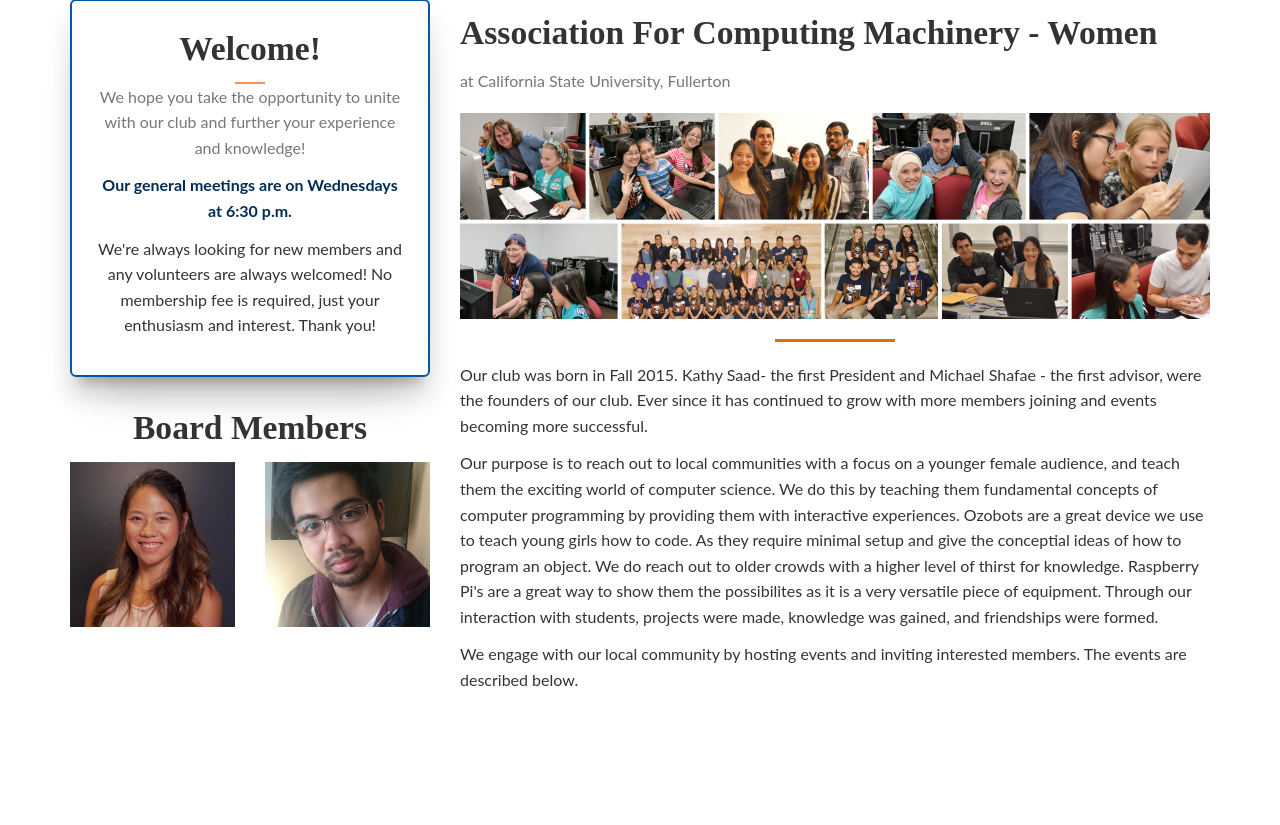
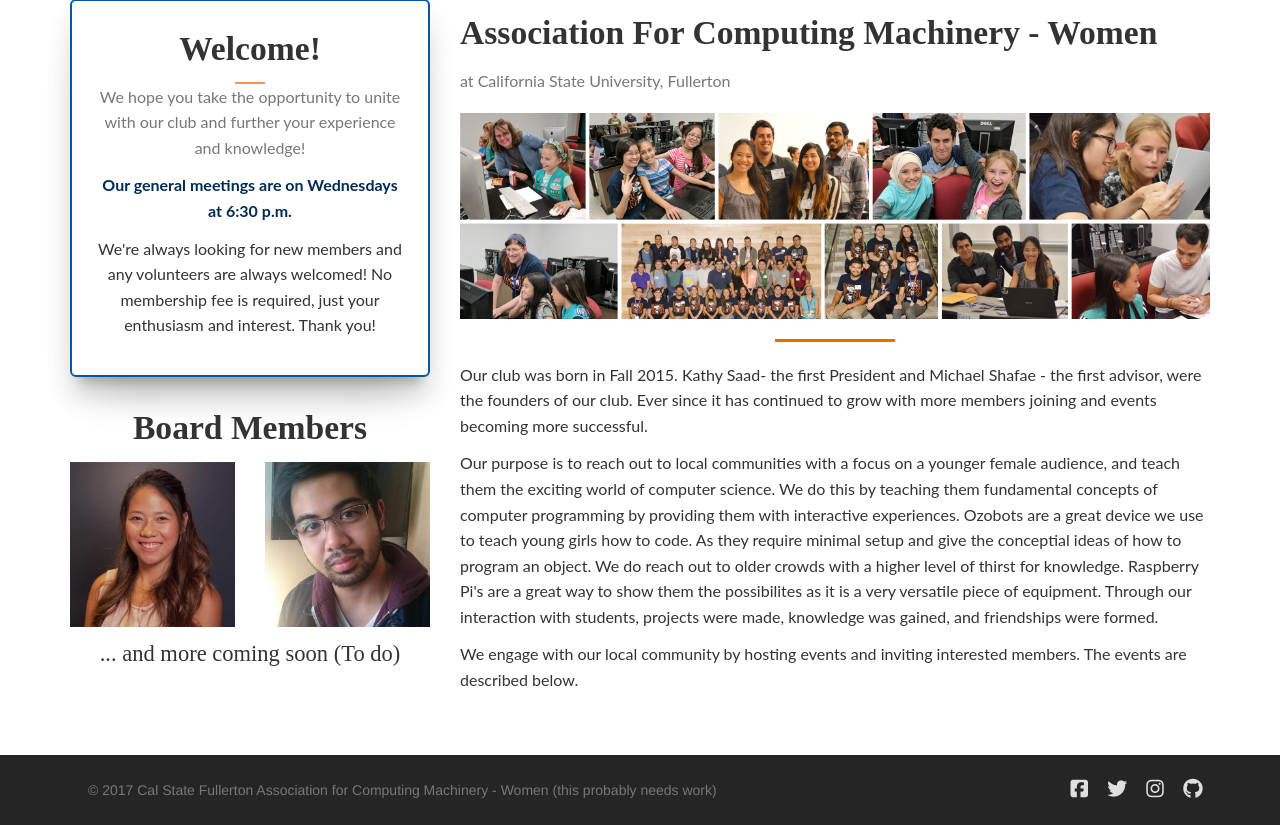
Before and after one commit to ACM-W/ACMW-refresh, a Flask app: page /about in a window 1280 px wide. Shown: the part 451-1276 px from the top of the page. Before the commit the page ends 1137 px from the top, so only its background shows below. Run offline with Flask 2, Linux system fonts and the light colour scheme; some libraries are stand-ins or nearby versions; some web fonts are replaced.

Commit message:
marked some to do stuff

```diff
--- a/templates/about.html
+++ b/templates/about.html
@@ -46,6 +46,7 @@
               </div>
             </div>
           </div>
+          <h3 class="text-center">... and more coming soon (To do)</h3>
         </div>
         <div class="col-sm-8">
           <h2>Association For Computing Machinery - Women</h2>
--- a/templates/base.html
+++ b/templates/base.html
@@ -33,4 +33,5 @@
 
   {% block scripts %}
   {% endblock %}
+  {% include "footer.html" %}
 </html>
--- a/templates/footer.html
+++ b/templates/footer.html
@@ -0,0 +1,21 @@
+<footer class="footer footer-color-black">
+  <div class="container">
+    <div class="copyright pull-left">
+      © <script>document.write(new Date().getFullYear())</script> Cal State Fullerton Association for Computing Machinery - Women (this probably needs work)
+    </div>
+    <div class="social-area pull-right">
+      <a class="btn btn-social btn-facebook btn-simple">
+        <i class="fa fa-facebook-square"></i>
+      </a>
+      <a class="btn btn-social btn-twitter btn-simple">
+        <i class="fa fa-twitter"></i>
+      </a>
+      <a class="btn btn-social btn-instagram btn-simple">
+        <i class="fa fa-instagram"></i>
+      </a>
+      <a class="btn btn-social btn-github btn-simple">
+        <i class="fa fa-github"></i>
+      </a>
+    </div>
+  </div>
+</footer>
```
